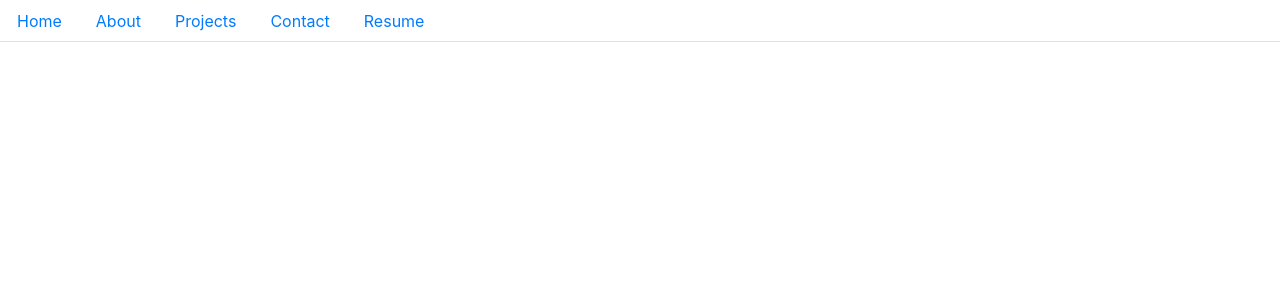
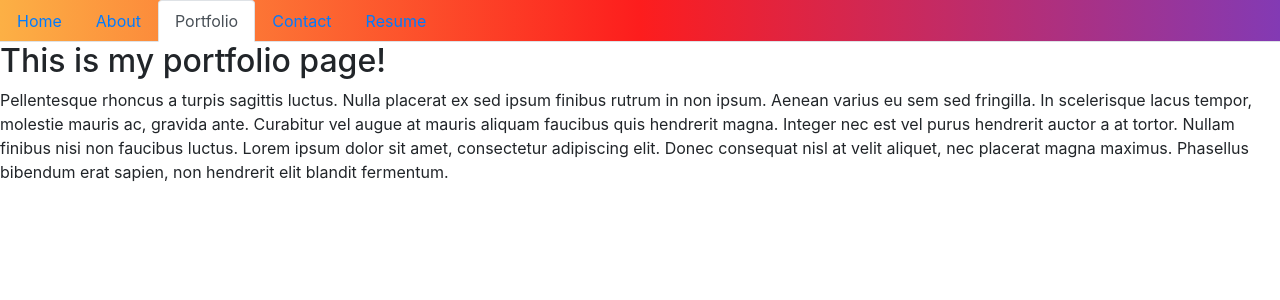
Before and after one commit to code-monkey713/tony-react-portfolio, a React (Create React App) app: page /portfolio in a window 1280 px wide. Shown: the top 300 px of the page. Built offline with nearby package versions, Linux system fonts and the light colour scheme.

Commit message:
renamed project page and component to portfolio

```diff
--- a/src/App.css
+++ b/src/App.css
@@ -5,3 +5,13 @@
 .home-img {
   max-height: 550px;
 }
+
+.nav-tabs {
+  background: #833ab4;  /* fallback for old browsers */
+  background: -webkit-linear-gradient(to right, #fcb045, #fd1d1d, #833ab4);  /* Chrome 10-25, Safari 5.1-6 */
+  background: linear-gradient(to right, #fcb045, #fd1d1d, #833ab4); /* W3C, IE 10+/ Edge, Firefox 16+, Chrome 26+, Opera 12+, Safari 7+ */
+}
+
+.darkgreen {
+  color:darkgreen;
+}
--- a/src/App.js
+++ b/src/App.js
@@ -1,11 +1,11 @@
 import './App.css';
 // import NavBar from './components/Navbar';
+// import Darknav from './components/Darknav';
 import NavTabs from './components/NavTabs';
-// import Darknav from './components/Darknav';
 import { BrowserRouter as Router, Route } from 'react-router-dom';
 import Home from './pages/Home';
 import About from './pages/About';
-import Project from './pages/Project';
+import Portfolio from './pages/Portfolio';
 import Contact from './pages/Contact';
 import Resume from './pages/Resume';
 
@@ -16,7 +16,7 @@ const App = () => {
         <NavTabs />
         <Route exact path="/" component={Home} />
         <Route exact path="/about" component={About} />
-        <Route exact path="/project" component={Project} />
+        <Route exact path="/portfolio" component={Portfolio} />
         <Route exact path="/contact" component={Contact} />
         <Route exact path="/resume" component={Resume} />
       </div>
--- a/src/components/NavTabs.js
+++ b/src/components/NavTabs.js
@@ -25,12 +25,12 @@ const NavTabs = () => {
       </li>
       <li className="nav-item">
         <Link
-          to="/project"
+          to="/portfolio"
           className={
-            location.pathname === '/project' ? 'nav-link active' : 'nav-link'
+            location.pathname === '/portfolio' ? 'nav-link active' : 'nav-link'
           }
         >
-          Projects
+          Portfolio
         </Link>
       </li>
       <li className="nav-item">
--- a/src/pages/Project.js
+++ b/src/pages/Portfolio.js
@@ -1,7 +1,7 @@
-const Project = () => {
+const Portfolio = () => {
   return (
     <div>
-      <h2>This is my projects page!</h2>
+      <h2>This is my portfolio page!</h2>
       <p>
         Pellentesque rhoncus a turpis sagittis luctus. Nulla placerat ex sed
         ipsum finibus rutrum in non ipsum. Aenean varius eu sem sed fringilla.
@@ -16,4 +16,4 @@ const Project = () => {
   );
 };
 
-export default Project;
+export default Portfolio;
```
